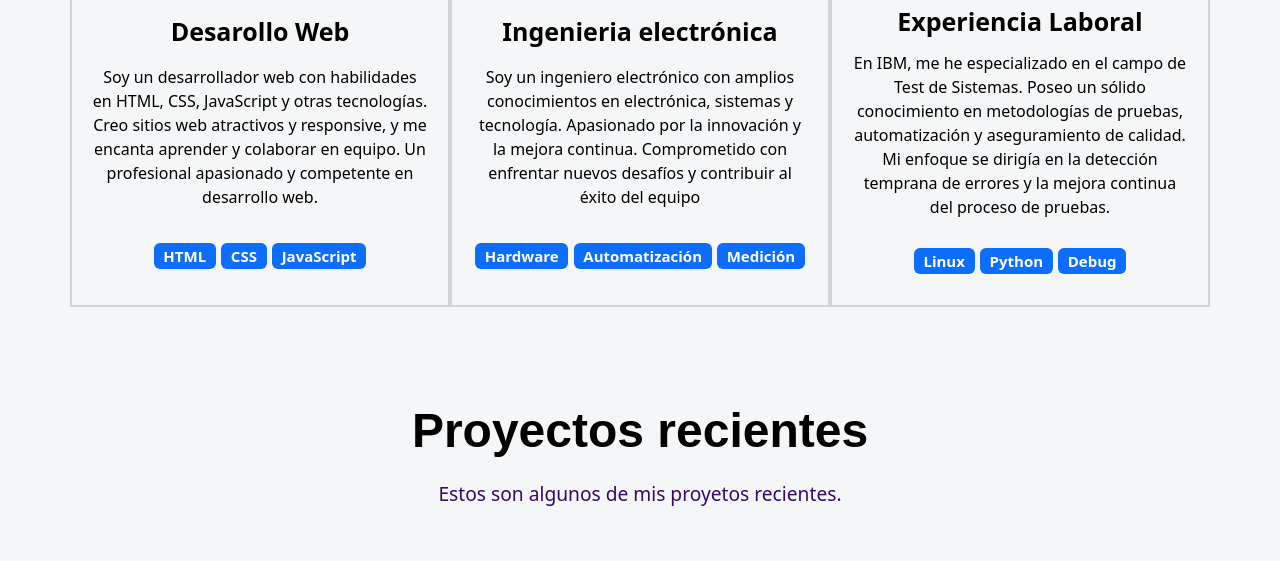
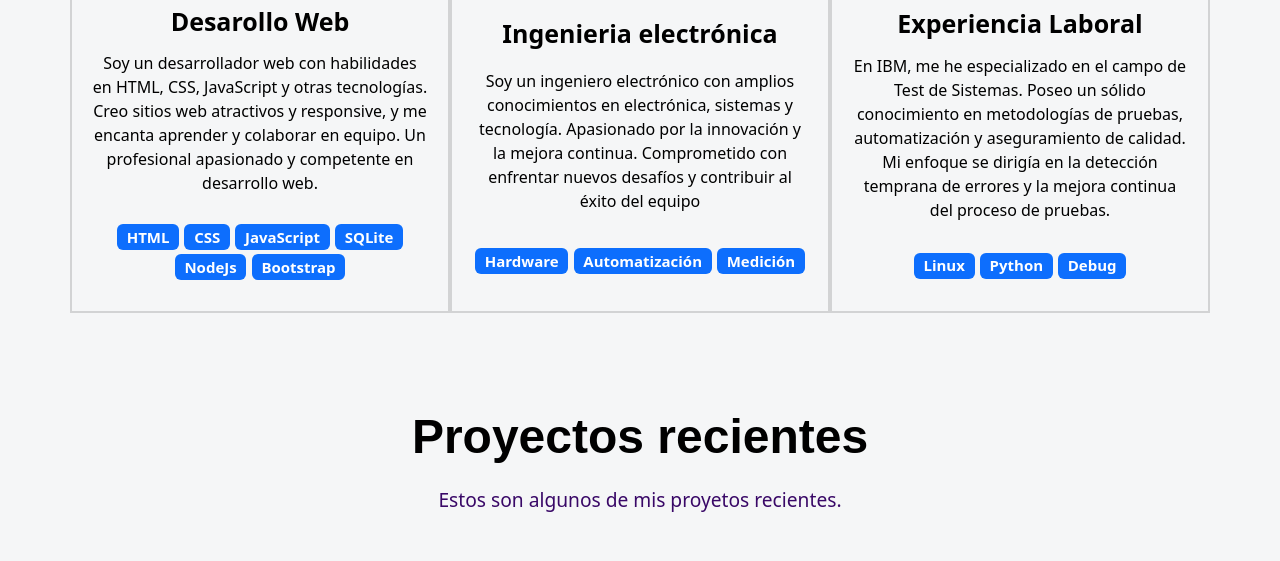
Before and after one commit to GonzaGaez/GonzaGaez, a plain HTML site: page index.html in a window 1280 px wide. Shown: the part 1257-1818 px from the top of the page. Drawn offline with nearby package versions, Linux system fonts and the light colour scheme; a web font is replaced by a local one.

Commit message:
agregar tecnologias

```diff
--- a/index.html
+++ b/index.html
@@ -112,6 +112,9 @@
                       <span class="badge text-bg-primary">HTML</span>
                       <span class="badge text-bg-primary">CSS</span>
                       <span class="badge text-bg-primary">JavaScript</span>
+                      <span class="badge text-bg-primary">SQLite</span>
+                      <span class="badge text-bg-primary">NodeJs</span>
+                      <span class="badge text-bg-primary">Bootstrap</span>
                     </div>
                   </div>
                   <!-- ELECTRÓNICA ESTUDIOS-->
```
